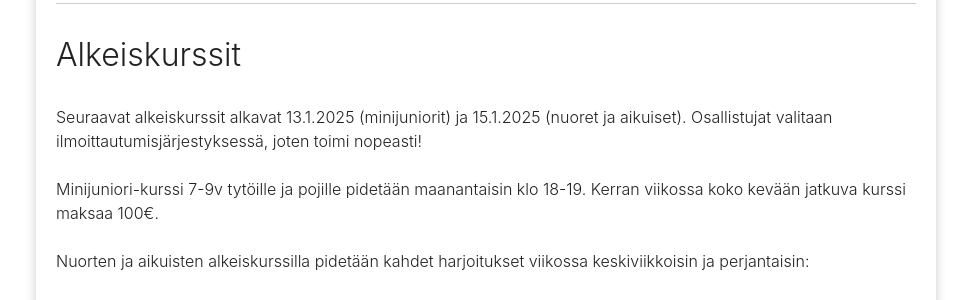
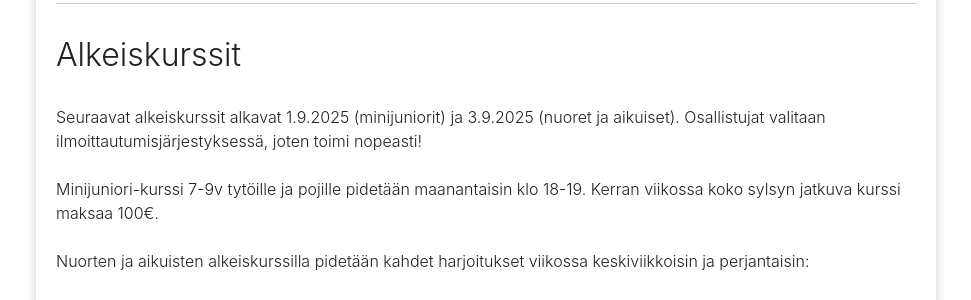
Before and after one commit to omahlama/eramiekkailu.fi, a Jekyll site: the page built from index.md, in a window 1280 px wide and 900 px high, scrolled down 812 px. Shown: the part 153-453 px from the top of the window, without its empty margins (154-1125 px from the left). Built offline with Jekyll 4.4.1, drawn with Linux system fonts in a browser that asks for light colours; nearby versions of some CDN libraries.

Commit message:
Alkeiskurssi syksy

```diff
--- a/index.md
+++ b/index.md
@@ -25,9 +25,9 @@ Harjoitukset on maanantaisin, keskiviikkoisin ja perjantaisin:
 
 ## Alkeiskurssit
 
-Seuraavat alkeiskurssit alkavat 13.1.2025 (minijuniorit) ja 15.1.2025 (nuoret ja aikuiset). Osallistujat valitaan ilmoittautumisjärjestyksessä, joten toimi nopeasti!
+Seuraavat alkeiskurssit alkavat 1.9.2025 (minijuniorit) ja 3.9.2025 (nuoret ja aikuiset). Osallistujat valitaan ilmoittautumisjärjestyksessä, joten toimi nopeasti!
 
-Minijuniori-kurssi 7-9v tytöille ja pojille pidetään maanantaisin klo 18-19. Kerran viikossa koko kevään jatkuva kurssi maksaa 100€.
+Minijuniori-kurssi 7-9v tytöille ja pojille pidetään maanantaisin klo 18-19. Kerran viikossa koko sylsyn jatkuva kurssi maksaa 100€.
 
 Nuorten ja aikuisten alkeiskurssilla pidetään kahdet harjoitukset viikossa keskiviikkoisin ja perjantaisin:
 
@@ -46,7 +46,7 @@ Ilmoittautumiseen tarvittavat tiedot:
 - Sähköposti
 - Puhelinnumero (oma ja huoltajan)
 
-<a href="https://forms.gle/togEXUGXNWB2uP1b9" class="register-button" role="button" target="_blank">Ilmoittaudu nyt!</a>
+<a href="https://forms.gle/vB1VFdxBGJXUPi3u6" class="register-button" role="button" target="_blank">Ilmoittaudu nyt!</a>
 
 <hr>
 
```
